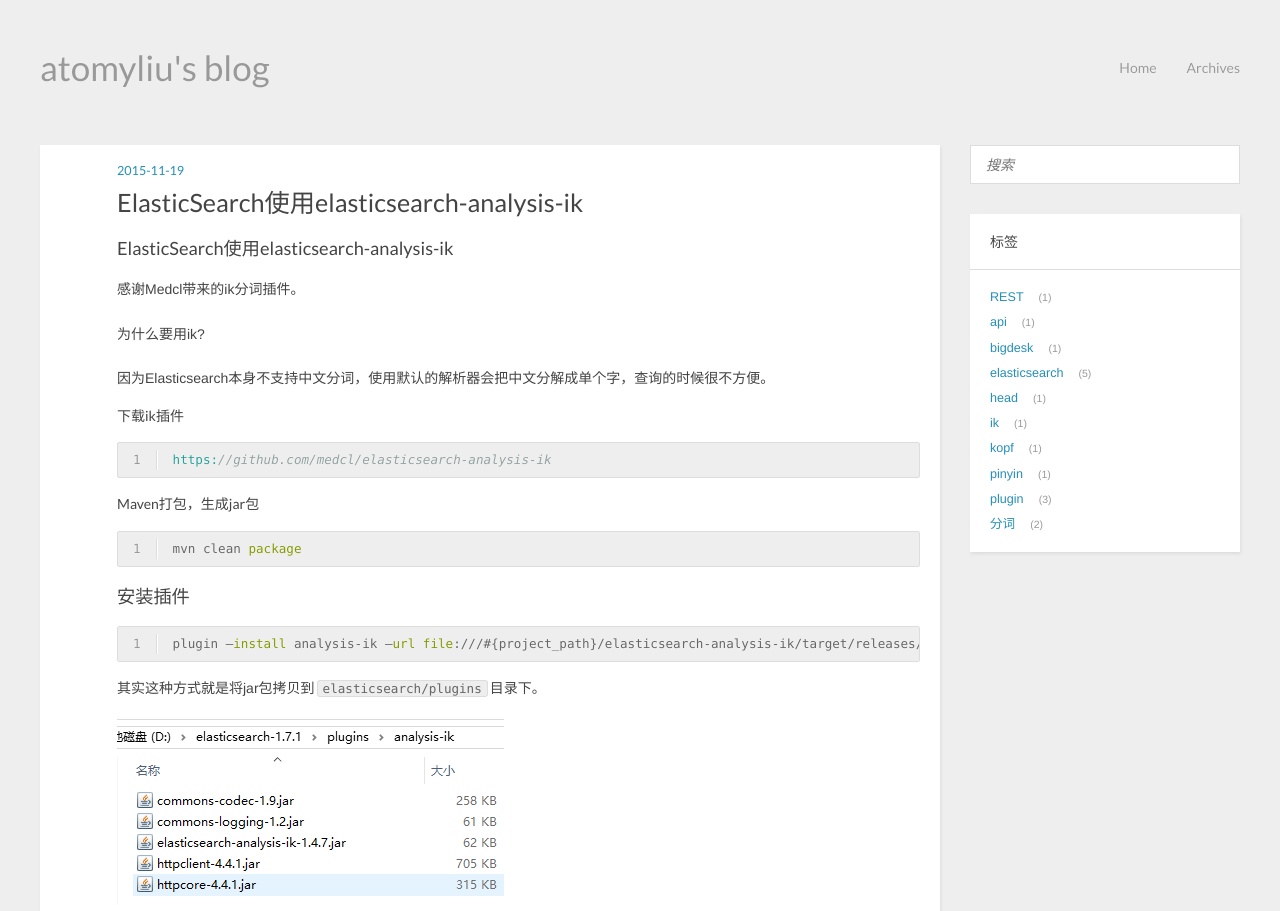
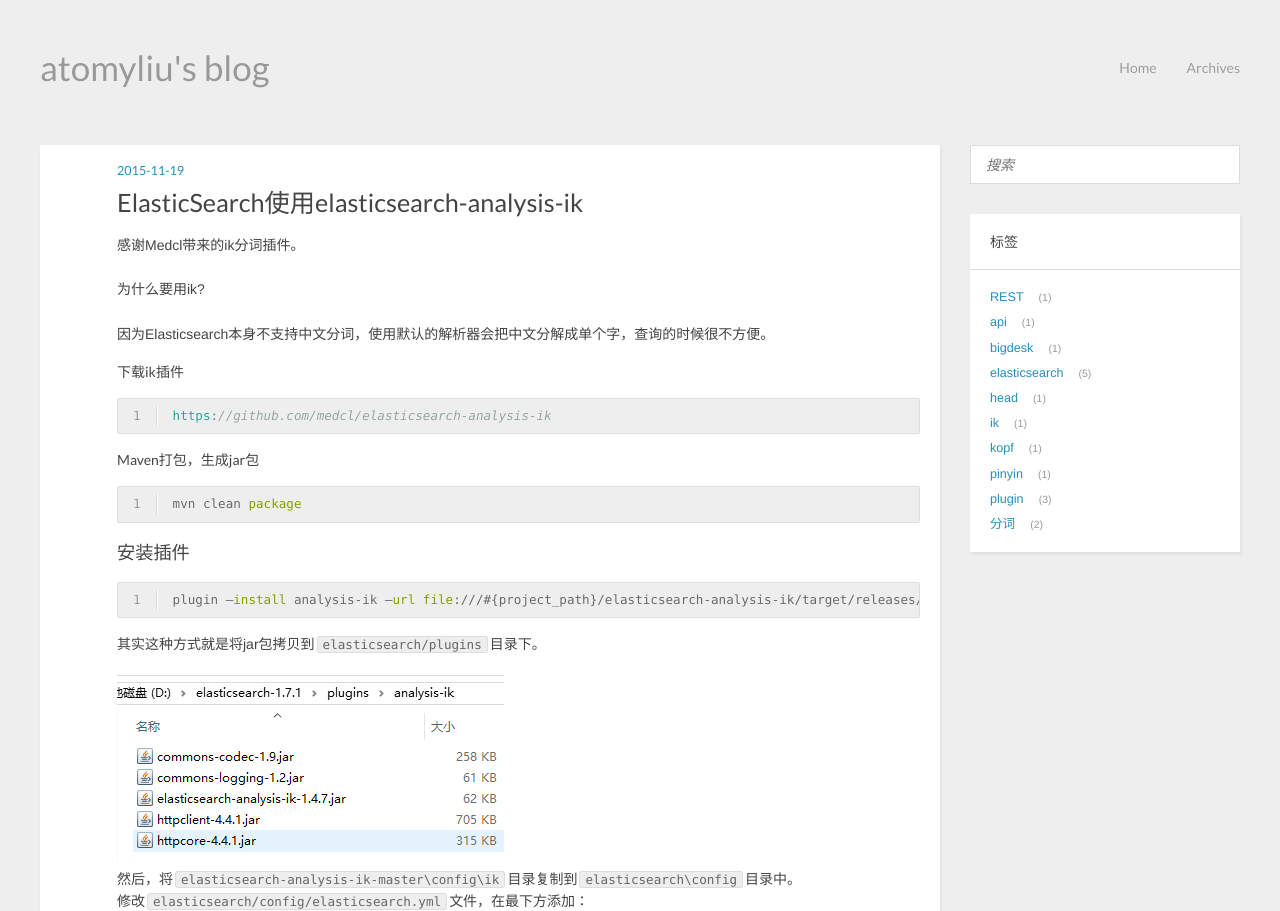
Before and after one commit to atomyliu/atomyliu.github.io, a plain HTML site: page 2015/11/19/useik/index.html in a window 1280 px wide. Shown: the top 911 px of the page. Drawn offline with nearby package versions, Linux system fonts and the light colour scheme.

Commit message:
Site updated: 2015-11-19 16:50:51

```diff
--- a/2015/11/19/useik/index.html
+++ b/2015/11/19/useik/index.html
@@ -6,7 +6,7 @@
   <title>ElasticSearch使用elasticsearch-analysis-ik | atomyliu&#39;s blog</title>
   <meta name="author" content="AtomyLiu">
 
-  <meta name="description" content="ElasticSearch使用elasticsearch-analysis-ik感谢Medcl带来的ik分词插件。为什么要用ik?因为Elasticsearch本身不支持中文分词，使用默认的解析器会把中文分解成单个字，查询的时候很不方便。">
+  <meta name="description" content="感谢Medcl带来的ik分词插件。为什么要用ik?因为Elasticsearch本身不支持中文分词，使用默认的解析器会把中文分解成单个字，查询的时候很不方便。">
 
 
   <meta name="viewport" content="width=device-width, initial-scale=1, maximum-scale=1">
@@ -60,7 +60,7 @@
     </header>
     <div class="entry">
 
-        <h3 id="ElasticSearch使用elasticsearch-analysis-ik">ElasticSearch使用elasticsearch-analysis-ik</h3><p>感谢Medcl带来的ik分词插件。<br><br>为什么要用ik?<br><br>因为Elasticsearch本身不支持中文分词，使用默认的解析器会把中文分解成单个字，查询的时候很不方便。<br><a id="more"></a></p>
+        <p>感谢Medcl带来的ik分词插件。<br><br>为什么要用ik?<br><br>因为Elasticsearch本身不支持中文分词，使用默认的解析器会把中文分解成单个字，查询的时候很不方便。<br><a id="more"></a></p>
 <h4 id="下载ik插件">下载ik插件</h4><figure class="highlight groovy"><table><tr><td class="gutter"><pre><span class="line">1</span><br></pre></td><td class="code"><pre><span class="line"><span class="string">https:</span><span class="comment">//github.com/medcl/elasticsearch-analysis-ik</span></span><br></pre></td></tr></table></figure>
 <h4 id="Maven打包，生成jar包">Maven打包，生成jar包</h4><figure class="highlight actionscript"><table><tr><td class="gutter"><pre><span class="line">1</span><br></pre></td><td class="code"><pre><span class="line">mvn clean <span class="package"><span class="keyword">package</span></span></span><br></pre></td></tr></table></figure>
 <h3 id="安装插件">安装插件</h3><figure class="highlight sql"><table><tr><td class="gutter"><pre><span class="line">1</span><br></pre></td><td class="code"><pre><span class="line">plugin —<span class="operator"><span class="keyword">install</span> analysis-ik —<span class="keyword">url</span> <span class="keyword">file</span>:///#&#123;project_path&#125;/elasticsearch-analysis-ik/target/releases/elasticsearch-analysis-ik-<span class="number">1.4</span><span class="number">.0</span>.zip</span></span><br></pre></td></tr></table></figure>
```
Also changed, not shown: index.html (+1 -1 lines).
